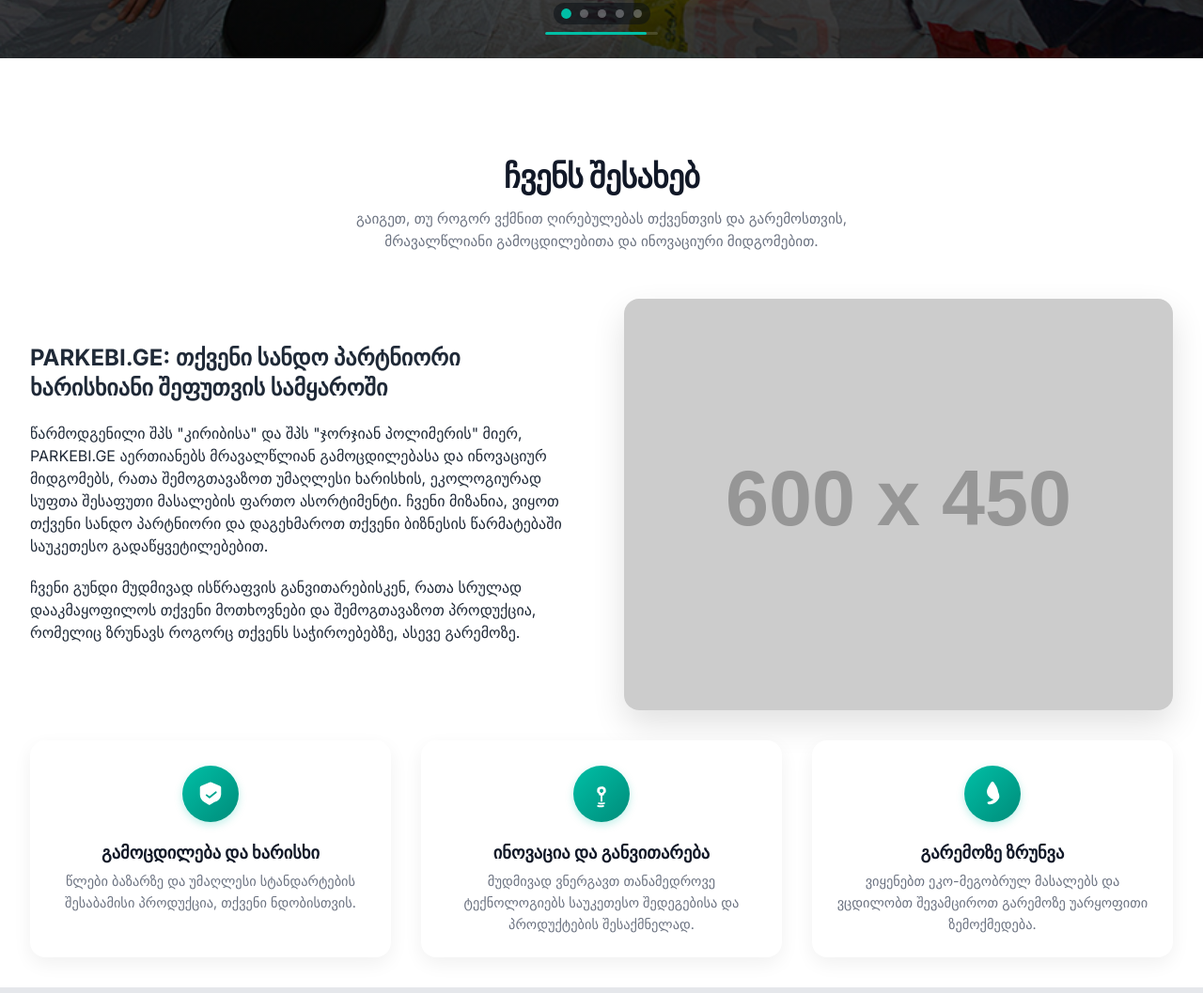
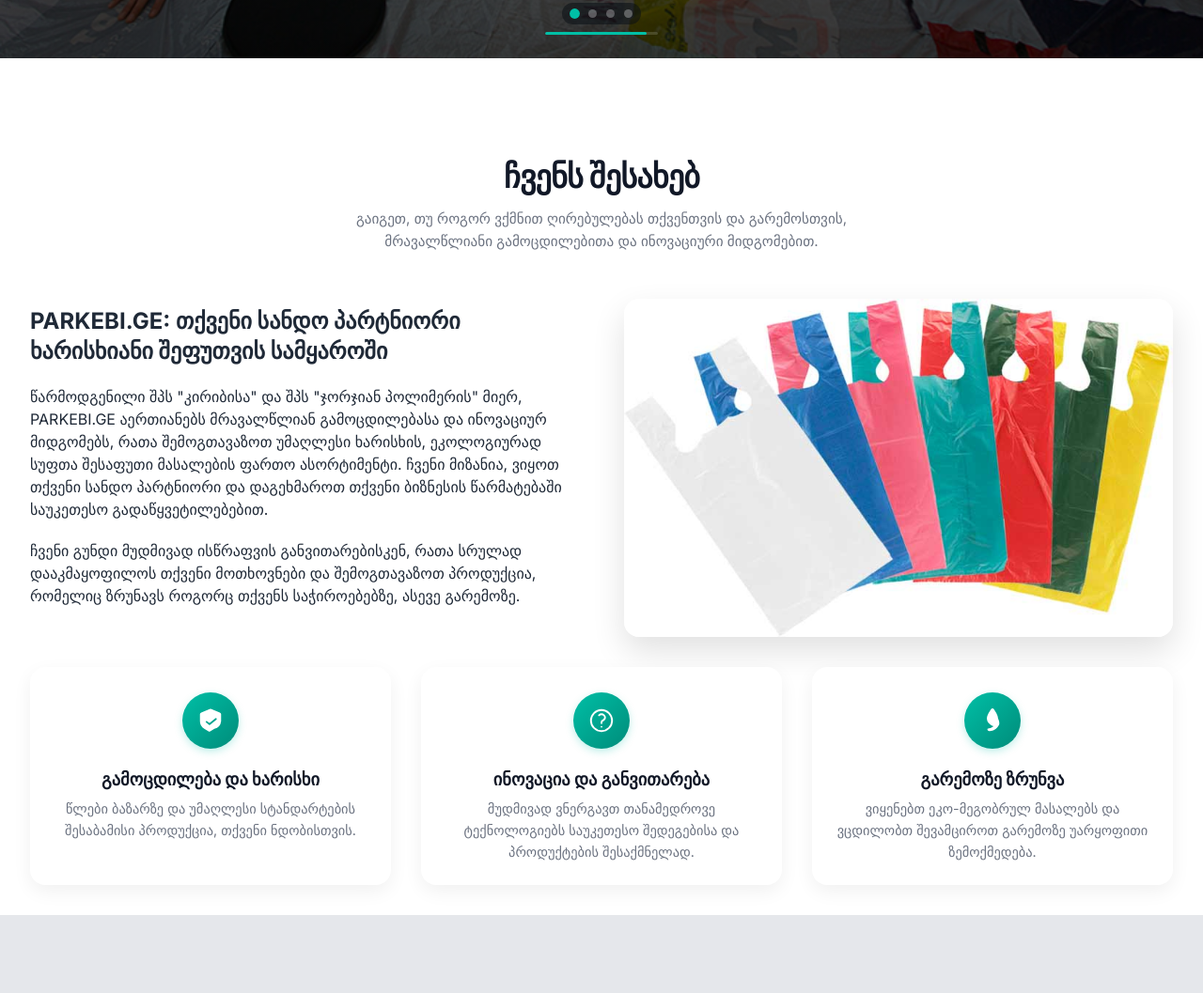
Before and after one commit to aroshidze/Parkebige, a plain HTML site: page index.html in a window 1280 px wide. Shown: the part 738-1795 px from the top of the page at 94% size. Drawn offline with nearby package versions, Linux system fonts and the light colour scheme; placeholder pictures from the web are drawn by us.

Commit message:
Update index.html

```diff
--- a/index.html
+++ b/index.html
@@ -678,7 +678,7 @@
                         </p>
                     </div>
                     <div class="about-image-container">
-                         <img src="https://placehold.co/600x450/00BFA6/FFFFFF?text=Our+Vision+and+Craft" alt="Our Vision and Craftsmanship" class="rounded-xl shadow-2xl">
+                         <img src="https://raw.githubusercontent.com/aroshidze/Parkebige/refs/heads/main/colourful-plastic-bag.jpg" alt="Our Vision and Craftsmanship" class="rounded-xl shadow-2xl">
                     </div>
                 </div>
 
@@ -695,8 +695,7 @@
                     <div class="about-highlight-item">
                         <div class="about-highlight-icon-wrapper">
                             <svg xmlns="http://www.w3.org/2000/svg" fill="none" viewBox="0 0 24 24" stroke-width="1.5" stroke="currentColor">
-                                <path stroke-linecap="round" stroke-linejoin="round" d="M12 18v-5.25m0 0a6.01 6.01 0 0 0 1.5-.189m-1.5.189a6.01 6.01 0 0 1-1.5-.189m3.75 7.478a12.06 12.06 0 0 1-4.5 0m3.75 2.354a15.055 15.055 0 0 1-4.5 0M12 6.75A2.25 2.25 0 0 0 9.75 9v1.076c0 .24.114.463.3.616L12 12.691l2.7-2.004a.752.752 0 0 0 .3-.616V9A2.25 2.25 0 0 0 12 6.75Z" />
-                                <path stroke-linecap="round" stroke-linejoin="round" d="M12 6.75a2.25 2.25 0 0 1 2.25 2.25v1.076c0 .24-.114.463-.3.616L12 12.691l-2.7-2.004a.752.752 0 0 1-.3-.616V9a2.25 2.25 0 0 1 2.25-2.25Z" />
+                                <path stroke-linecap="round" stroke-linejoin="round" d="M9.879 7.519c1.171-1.025 3.071-1.025 4.242 0 1.172 1.025 1.172 2.687 0 3.712-.203.179-.43.326-.67.442-.745.361-1.45.999-1.45 1.827v.75M21 12a9 9 0 1 1-18 0 9 9 0 0 1 18 0Zm-9 5.25h.008v.008H12v-.008Z" />
                             </svg>
                         </div>
                         <div>
@@ -1040,13 +1039,6 @@
                     title: 'დამატებითი პროდუქცია',
                     text: 'გთავაზობთ სხვადასხვა ტიპის შესაფუთ მასალებს და აქსესუარებს თქვენი სპეციფიკური საჭიროებებისთვის.',
                     dotText: 'დამატებით'
-                },
-                {
-                    img: 'https://raw.githubusercontent.com/aroshidze/Parkebige/refs/heads/main/slider3.jpg',
-                    alt: 'Disposable Items and Gifts',
-                    title: 'ერთჯერადი ნივთები',
-                    text: 'ერთჯერადი ჭიქები, თეფშები, ჩანგლები, კოვზები, საწრუპები და მრავალი სხვა.',
-                    dotText: 'ერთჯერადი'
                 }
             ];
 
```
